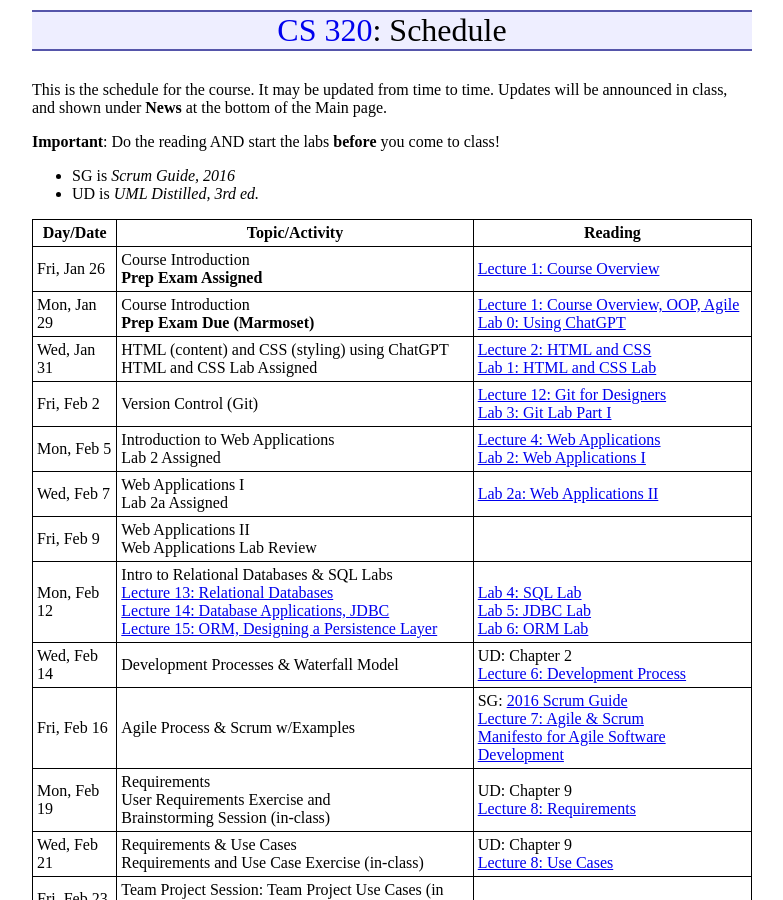
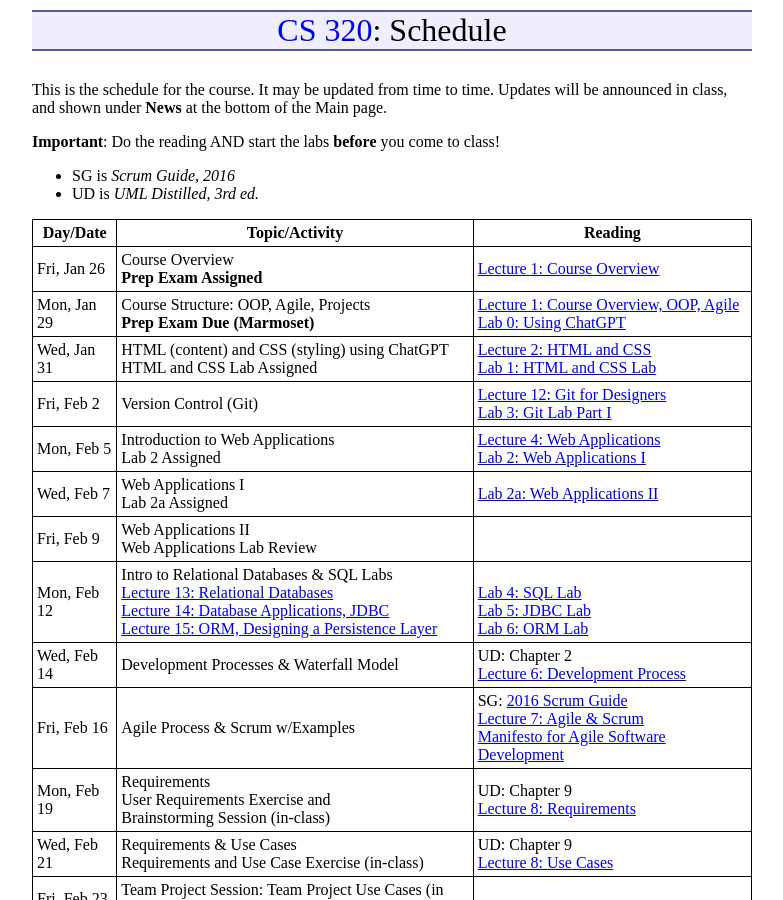
Before and after one commit to ycpcs/cs320-spring2024, a Jekyll site: the page built from schedule.md, in a window 1280 px wide and 900 px high. Shown: the whole window, without its empty margins (248-1031 px from the left). Built offline with Jekyll 4.4.1, drawn with Linux system fonts in a browser that asks for light colours.

Commit message:
minor edits

```diff
--- a/schedule.md
+++ b/schedule.md
@@ -12,8 +12,8 @@ This is the schedule for the course.  It may be updated from time to time.  Upda
 
 Day/Date      | Topic/Activity               | Reading
 ------------- | ---------------------------- | ----------------------------
-Fri, Jan 26   | Course Introduction <br> **Prep Exam Assigned** | [Lecture 1: Course Overview](lectures/lecture01.html)
-Mon, Jan 29   | Course Introduction <br> **Prep Exam Due (Marmoset)** | [Lecture 1: Course Overview, OOP, Agile](lectures/lecture01.html)<br>[Lab 0: Using ChatGPT](./labs/lab00.html)
+Fri, Jan 26   | Course Overview <br> **Prep Exam Assigned** | [Lecture 1: Course Overview](lectures/lecture01.html)
+Mon, Jan 29   | Course Structure: OOP, Agile, Projects <br> **Prep Exam Due (Marmoset)** | [Lecture 1: Course Overview, OOP, Agile](lectures/lecture01.html)<br>[Lab 0: Using ChatGPT](./labs/lab00.html)
 Wed, Jan 31   | HTML (content) and CSS (styling) using ChatGPT <br> HTML and CSS Lab Assigned | [Lecture 2: HTML and CSS](lectures/lecture02.html)<br> [Lab 1: HTML and CSS Lab](./labs/lab01.html)
 Fri, Feb 2    | Version Control (Git) | [Lecture 12: Git for Designers](https://web.archive.org/web/20150301060509/http://hoth.entp.com/output/git_for_designers.html)<br>  [Lab 3: Git Lab Part I](./labs/lab03.html)
 Mon, Feb 5    | Introduction to Web Applications <br> Lab 2 Assigned | [Lecture 4: Web Applications](lectures/lecture04.html) <br>  [Lab 2: Web Applications I](./labs/lab02.html)
```
